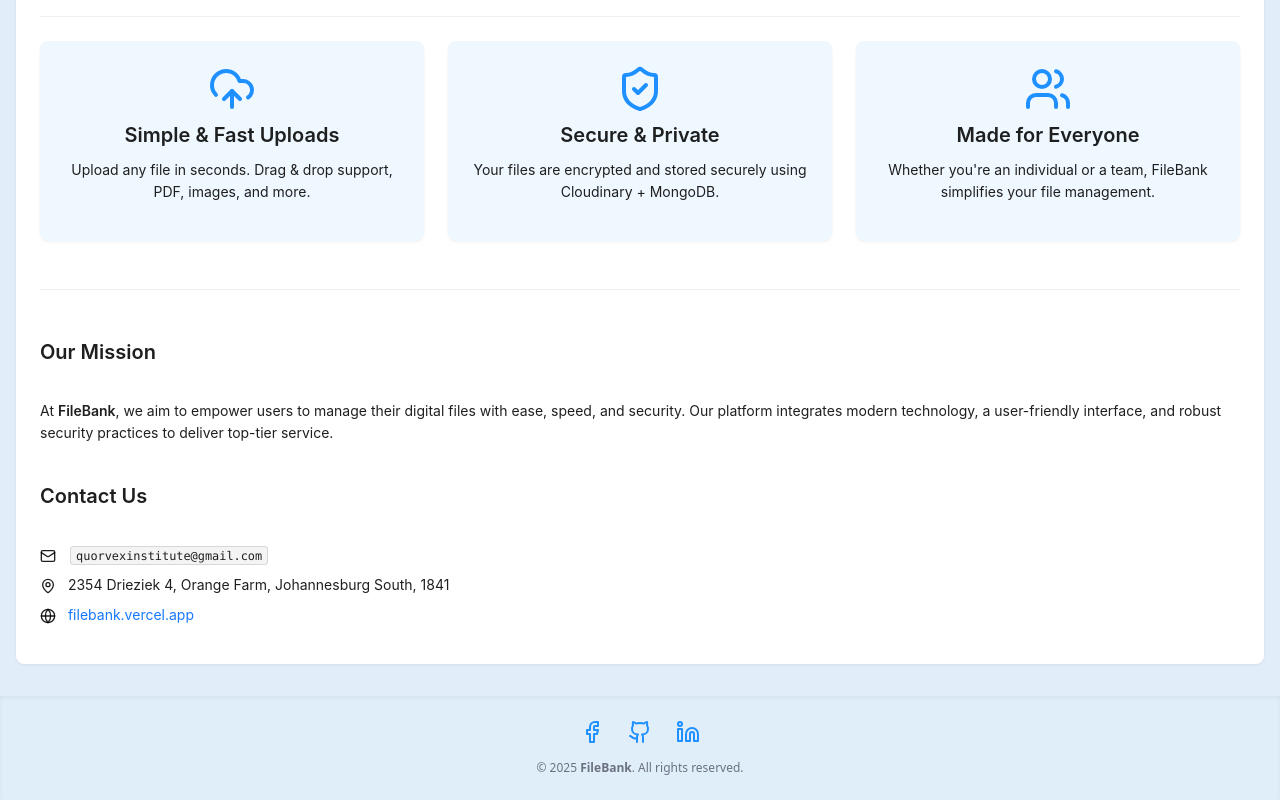
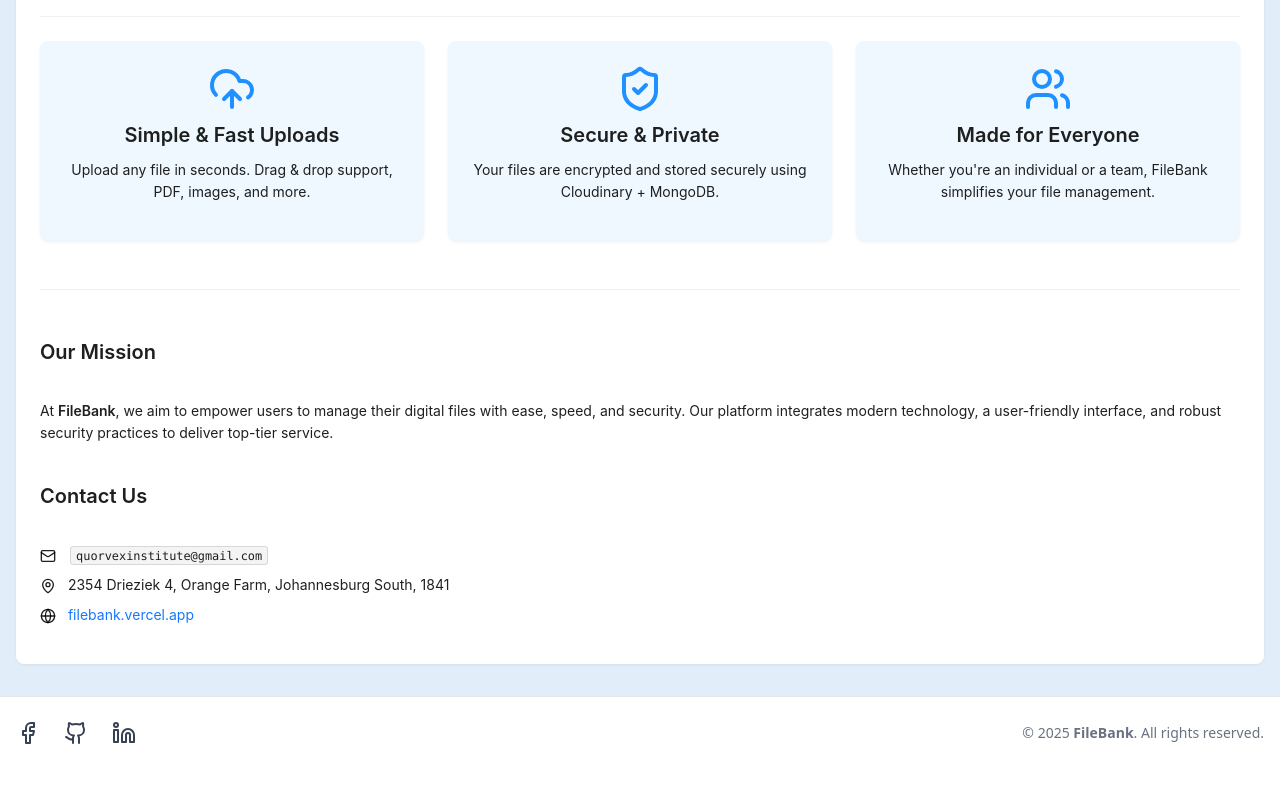
Before and after one commit to Ymffuture/Filebank, a React (Vite) app in the folder filebank-frontend/: page /about-us in a window 1280 px wide. Shown: the part 225-1025 px from the top of the page. After the commit the page ends 994 px from the top, so only its background shows below. Built offline with nearby package versions, Linux system fonts and the light colour scheme.

Commit message:
Update Footer.jsx

```diff
--- a/filebank-frontend/src/components/Footer.jsx
+++ b/filebank-frontend/src/components/Footer.jsx
@@ -4,14 +4,17 @@ import { Tooltip } from 'antd';
 
 const Footer = () => {
   return (
-    <footer className="bg-[#e0eefa] py-6 mt-0 shadow-inner">
-      <div className="flex justify-center gap-6 text-[#1E90FF] text-xl">
+    <footer className="bg-white border-t border-gray-200 py-6">
+      <div className="max-w-7xl mx-auto px-4 flex flex-col md:flex-row justify-between items-center">
+        {/* Social Icons */}
+        <div className="flex space-x-6 mb-4 md:mb-0 text-gray-700 text-xl">
           <Tooltip title="Facebook">
             <a
-            href="https://facebook.com"
+              href="https://facebook.com/Quorvex Institute"
               target="_blank"
               rel="noopener noreferrer"
-            className="hover:text-[#1877F2] transition-colors duration-300"
+              className="hover:text-[#1877F2] transition-colors duration-200"
+              aria-label="Facebook"
             >
               <FacebookIcon className="w-6 h-6" />
             </a>
@@ -19,10 +22,11 @@ const Footer = () => {
 
           <Tooltip title="GitHub">
             <a
-            href="https://github.com"
+              href="https://github.com/Ymffuture/"
               target="_blank"
               rel="noopener noreferrer"
-            className="hover:text-black transition-colors duration-300"
+              className="hover:text-black transition-colors duration-200"
+              aria-label="GitHub"
             >
               <GithubIcon className="w-6 h-6" />
             </a>
@@ -30,18 +34,21 @@ const Footer = () => {
 
           <Tooltip title="LinkedIn">
             <a
-            href="https://linkedin.com"
+              href="https://linkedin.com/in/kgomotsonkosi-l"
               target="_blank"
               rel="noopener noreferrer"
-            className="hover:text-[#0A66C2] transition-colors duration-300"
+              className="hover:text-[#0A66C2] transition-colors duration-200"
+              aria-label="LinkedIn"
             >
               <LinkedinIcon className="w-6 h-6" />
             </a>
           </Tooltip>
         </div>
 
-      <div className="text-xs text-center text-gray-500 mt-4">
+        {/* Copyright */}
+        <p className="text-gray-500 text-sm select-none">
           © 2025 <span className="font-semibold">FileBank</span>. All rights reserved.
+        </p>
       </div>
     </footer>
   );
```
Lines whose indentation alone changed are shown as unchanged.
